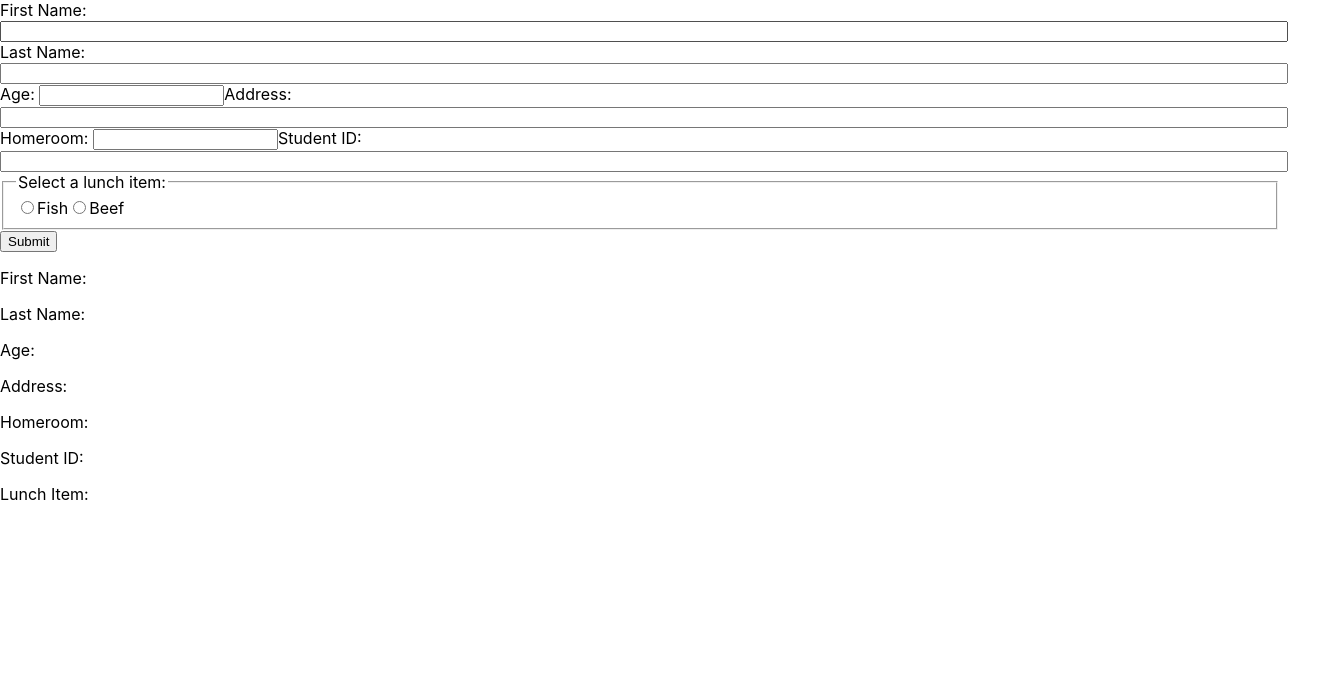
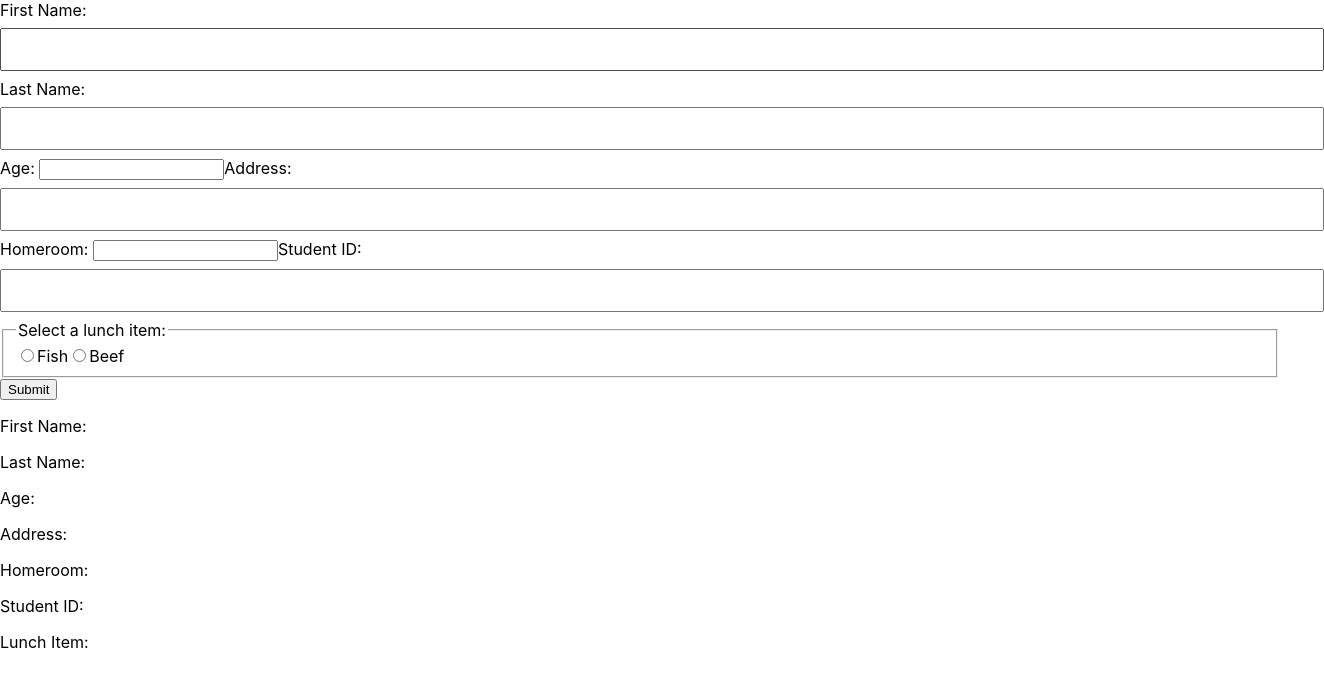
Before and after one commit to travisjupp/react-form-student, a React (Create React App) app: page / in a window 1280 px wide. Shown: the top 686 px of the page, 1324 px wide, since content can reach past the window. Built offline with nearby package versions, Linux system fonts and the light colour scheme.

Commit message:
add margins

```diff
--- a/src/StudentForm.module.css
+++ b/src/StudentForm.module.css
@@ -1,3 +1,6 @@
 input[type=text] {
     width: 100%;
+    padding: 12px 20px;
+    margin: 8px 0;
+
 }
```
